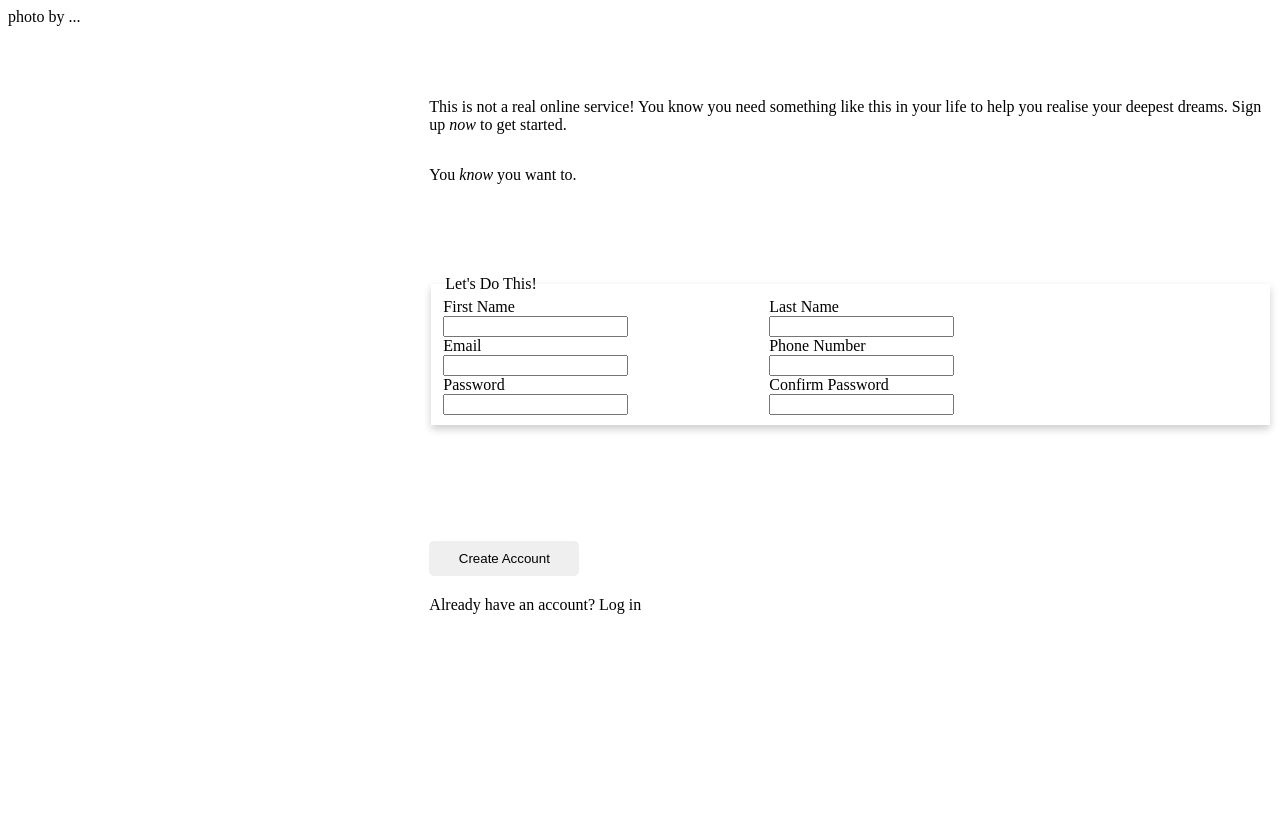
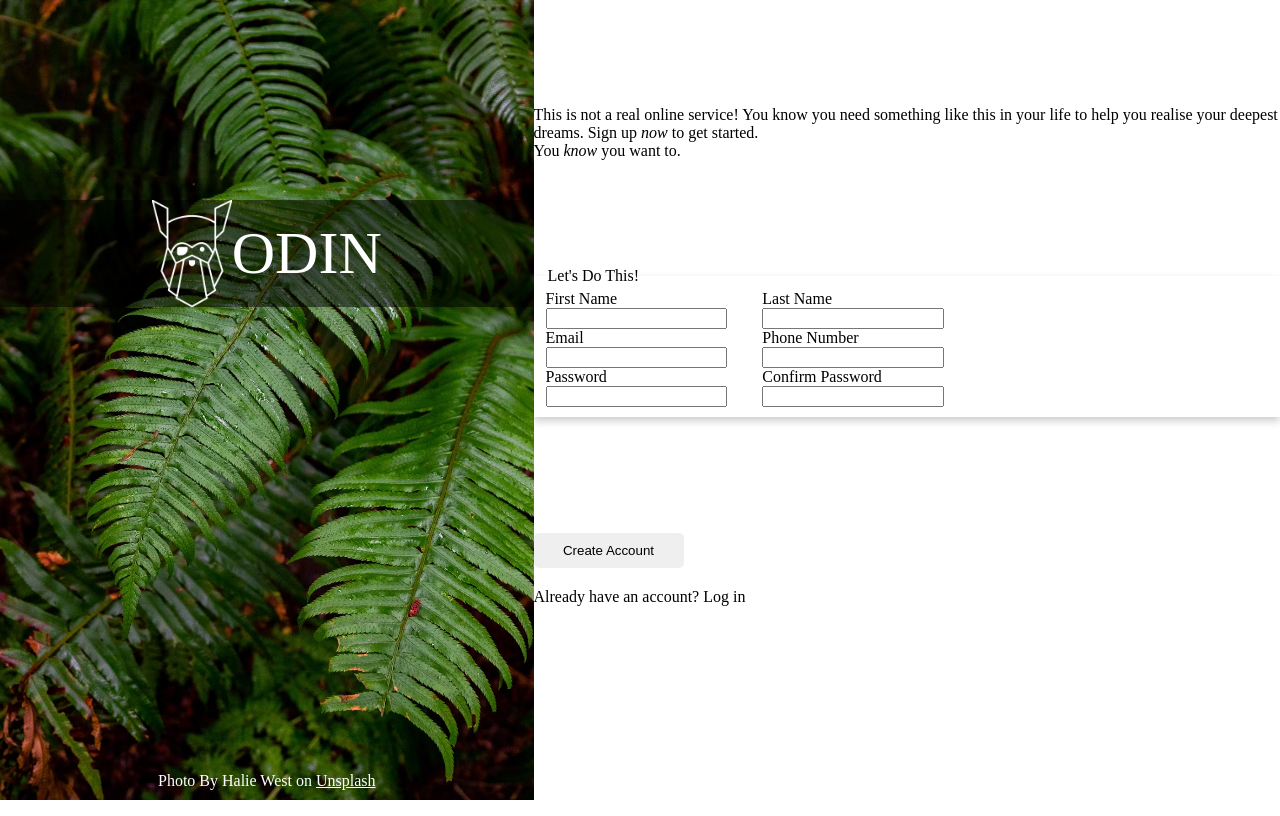
Before and after one commit to RomeoOnGithub/sign-up-form, a plain HTML site: page index.html in a window 1280 px wide. Drawn offline with Linux system fonts and the light colour scheme.

Commit message:
inserted dummy content

```diff
--- a/index.html
+++ b/index.html
@@ -8,7 +8,16 @@
 </head>
 <body>
     <div id="left-column">
-        photo by ...
+        <div id="images">
+            <img src="images/plant.png" alt="background image of a plant" id="background-img">
+            <div class="logo">
+                <img src="images/odin-lined.png" alt="forefront image of the logo" id="logo-img">
+                <p>ODIN</p>
+            </div>
+            <div id="background-photo-credit">
+                <p>Photo By Halie West on <a href="https://unsplash.com/photos/green-leaf-plant-in-close-up-photography-25xggax4bSA">Unsplash</a></p>
+            </div>
+        </div>
     </div>
     <div id="right-column">
         <div id="top-row">
--- a/styles.css
+++ b/styles.css
@@ -1,3 +1,12 @@
+/* css reset */
+* {
+    margin: 0;
+}
+
+a {
+    color: white;
+}
+
 /* page structure */
 body {
     display: flex;
@@ -18,17 +27,51 @@ body {
     flex: 1;
 }
 
+/* image structure */
+#images {
+    position: relative;
+    height: 100%;
+    display: flex;
+}
+#background-photo-credit {
+    position: absolute;
+    color: white;
+    bottom: 10px;
+    left: 50%; /* aligns the left edge point aligns with the center*/
+    transform: translateX(-50%); /* shift the left edge back by half its width */
+}
+
+#background-img {
+    position: relative;
+    display: block;
+}
+
+.logo {
+    display: flex;
+    justify-content: center;
+    align-items: center;
+    position: absolute;
+    top: 200px;
+
+    background-color: rgba(0, 0, 0, 0.5);
+    width: 100%;
+    font-size: 60px;
+    color: white;
+}
+#logo-img {
+    width: 15%;
+}
+
 /* text structure */
 #top-row {
     display: flex;
     flex-direction: column;
-    align-items: start;
     justify-content: center;
 }
 
 /* inputs structure */
 .form-container {
-    width: 80%;
+    width: 60%;
     display: flex;
     flex-wrap: wrap;
 }
@@ -39,14 +82,19 @@ form {
     display: flex;
 }
 fieldset {
+    width: 100%;
     border: none;
     box-shadow: 0 4px 8px rgba(0, 0, 0, 0.2);
 }
 label {
     display: block;
 }
-div {
+form > div {
     flex: 0 0 33.33%;
+}
+
+input {
+    width: 80%;
 }
 
 /* submit & log-in structure */
```
Also changed, not shown: images/odin-lined.png (added), images/plant.png (added), images/sign-up-form design.png (added), 1 other file.
